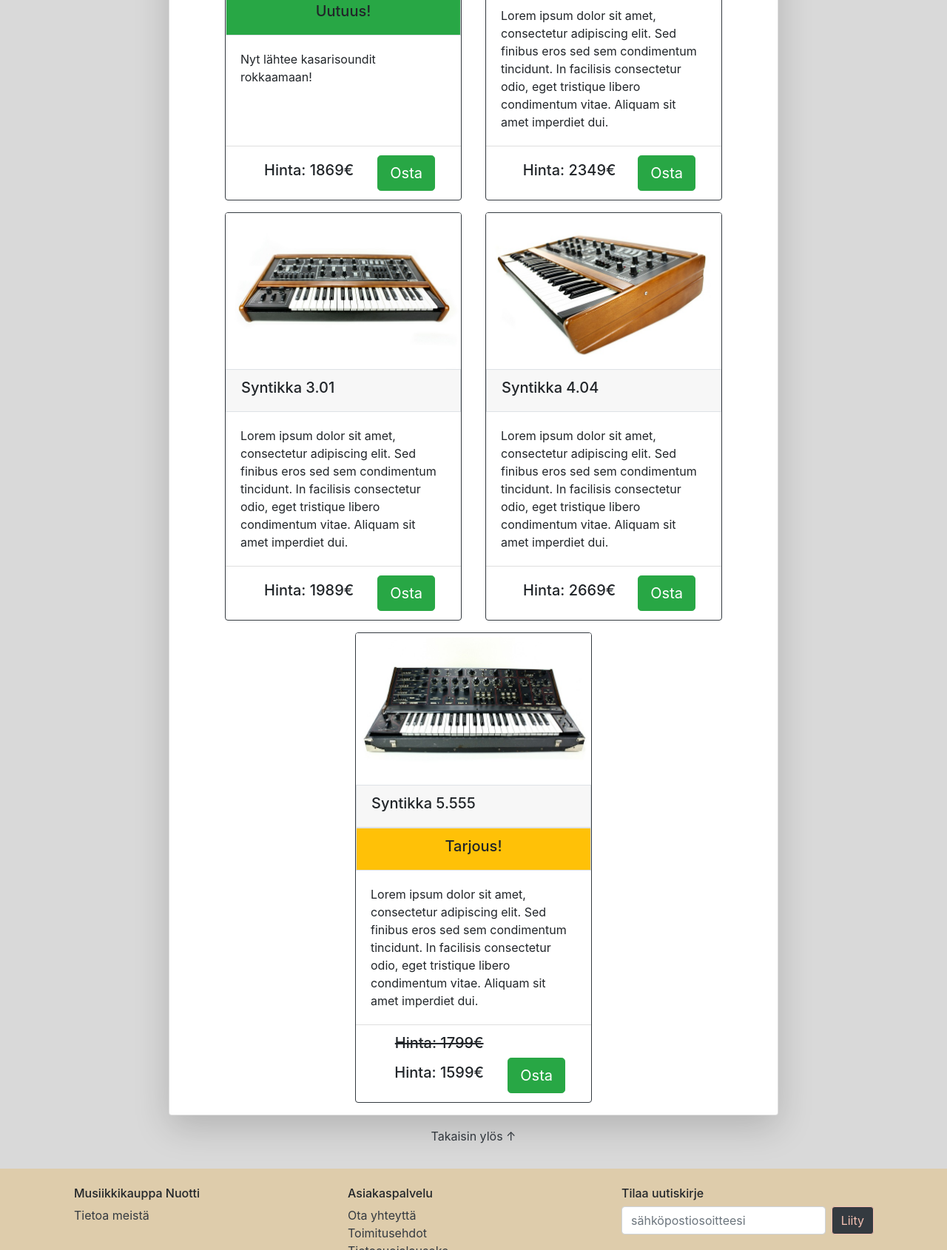
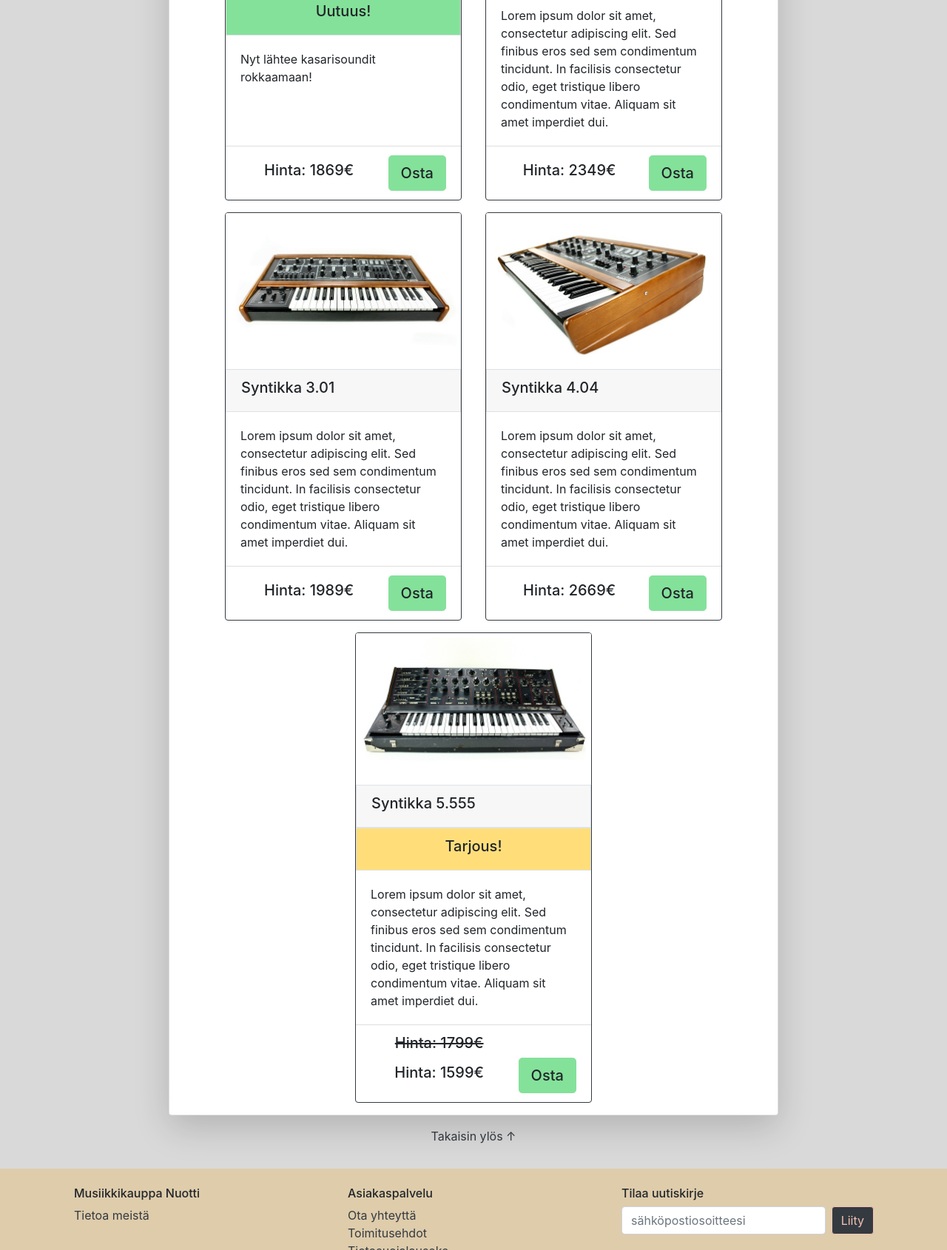
Before and after one commit to antipoppi/web-visualization, a website: page h11_harjoitustyo/src/views/syntikat.html in a window 1280 px wide. Shown: the part 748-2438 px from the top of the page at 74% size. Drawn offline with Linux system fonts and the light colour scheme.

Commit message:
päivitetty sivuja

```diff
--- a/h11_harjoitustyo/src/views/syntikat.html
+++ b/h11_harjoitustyo/src/views/syntikat.html
@@ -92,10 +92,10 @@
                     <div class="card-body">
                         <p class="card-text">Nyt lähtee kasarisoundit rokkaamaan!</p>
                     </div>
-                    <footer class="card-footer bg-transparent d-flex flex-wrap">
+                    <footer class="card-footer bg-transparent d-flex flex-row">
                         <p class="card-text align-self-center h5 text-center col-8">Hinta: 1869€</p>
-                        <form action="ostoskori_full.html">
-                            <button type="submit" class="btn btn-lg btn-success align-self-center">Osta</button>
+                        <form action="ostoskori_full.html" class="ml-auto">
+                            <button type="submit" class="btn btn-success btn-lg align-self-center" value="synth1"><span class="h5">Osta</span></button>
                         </form>
                     </footer>
                 </div>
@@ -107,10 +107,10 @@
                     <div class="card-body">
                         <p class="card-text">Lorem ipsum dolor sit amet, consectetur adipiscing elit. Sed finibus eros sed sem condimentum tincidunt. In facilisis consectetur odio, eget tristique libero condimentum vitae. Aliquam sit amet imperdiet dui.</p>
                     </div>
-                    <footer class="card-footer bg-transparent d-flex flex-wrap">
+                    <footer class="card-footer bg-transparent d-flex flex-row">
                         <p class="card-text align-self-center h5 text-center col-8">Hinta: 2349€</p>
-                        <form action="ostoskori_full.html">
-                            <button type="submit" class="btn btn-lg btn-success align-self-center">Osta</button>
+                        <form action="ostoskori_full.html" class="ml-auto">
+                            <button type="submit" class="btn btn-success btn-lg align-self-center" value="synth2"><span class="h5">Osta</span></button>
                         </form>
                     </footer>
                 </div>
@@ -122,10 +122,10 @@
                     <div class="card-body">
                         <p class="card-text">Lorem ipsum dolor sit amet, consectetur adipiscing elit. Sed finibus eros sed sem condimentum tincidunt. In facilisis consectetur odio, eget tristique libero condimentum vitae. Aliquam sit amet imperdiet dui.</p>
                     </div>
-                    <footer class="card-footer bg-transparent d-flex flex-wrap">
+                    <footer class="card-footer bg-transparent d-flex flex-row">
                         <p class="card-text align-self-center h5 text-center col-8">Hinta: 1989€</p>
-                        <form action="ostoskori_full.html">
-                            <button type="submit" class="btn btn-lg btn-success align-self-center">Osta</button>
+                        <form action="ostoskori_full.html" class="ml-auto">
+                            <button type="submit" class="btn btn-success btn-lg align-self-center" value="synth3"><span class="h5">Osta</span></button>
                         </form>
                     </footer>
                 </div>
@@ -137,10 +137,10 @@
                     <div class="card-body">
                         <p class="card-text">Lorem ipsum dolor sit amet, consectetur adipiscing elit. Sed finibus eros sed sem condimentum tincidunt. In facilisis consectetur odio, eget tristique libero condimentum vitae. Aliquam sit amet imperdiet dui.</p>
                     </div>
-                    <footer class="card-footer bg-transparent d-flex flex-wrap">
+                    <footer class="card-footer bg-transparent d-flex flex-row">
                         <p class="card-text align-self-center h5 text-center col-8">Hinta: 2669€</p>
-                        <form action="ostoskori_full.html">
-                            <button type="submit" class="btn btn-lg btn-success align-self-center">Osta</button>
+                        <form action="ostoskori_full.html" class="ml-auto">
+                            <button type="submit" class="btn btn-success btn-lg align-self-center" value="synth4"><span class="h5">Osta</span></button>
                         </form>
                     </footer>
                 </div>
@@ -155,12 +155,14 @@
                     <div class="card-body">
                         <p class="card-text">Lorem ipsum dolor sit amet, consectetur adipiscing elit. Sed finibus eros sed sem condimentum tincidunt. In facilisis consectetur odio, eget tristique libero condimentum vitae. Aliquam sit amet imperdiet dui.</p>
                     </div>
-                    <footer class="card-footer bg-transparent d-flex flex-wrap">
+                    <footer class="card-footer bg-transparent">
                         <p class="card-text align-self-center h5 text-center col-8"><s>Hinta: 1799€</s></p>
-                        <p class="card-text align-self-center h5 text-center col-8">Hinta: 1599€</p>
-                        <form action="ostoskori_full.html">
-                            <button type="submit" class="btn btn-lg btn-success align-self-center">Osta</button>
-                        </form>
+                        <div class="d-flex flex-row">
+                            <p class="card-text align-self-center h5 text-center col-8">Hinta: 1599€</p>
+                            <form action="ostoskori_full.html" class="ml-auto">
+                                <button type="submit" class="btn btn-success btn-lg align-self-center" value="synth5"><span class="h5">Osta</span></button>
+                            </form>
+                        </div>
                     </footer>
                 </div>
             </section>
```
Also changed, not shown: h11_harjoitustyo/src/views/onnistui.html (+1 -1 lines), h11_harjoitustyo/src/views/yhteydenotto.html (+5 -7 lines), h11_harjoitustyo/src/css/styles.css.
